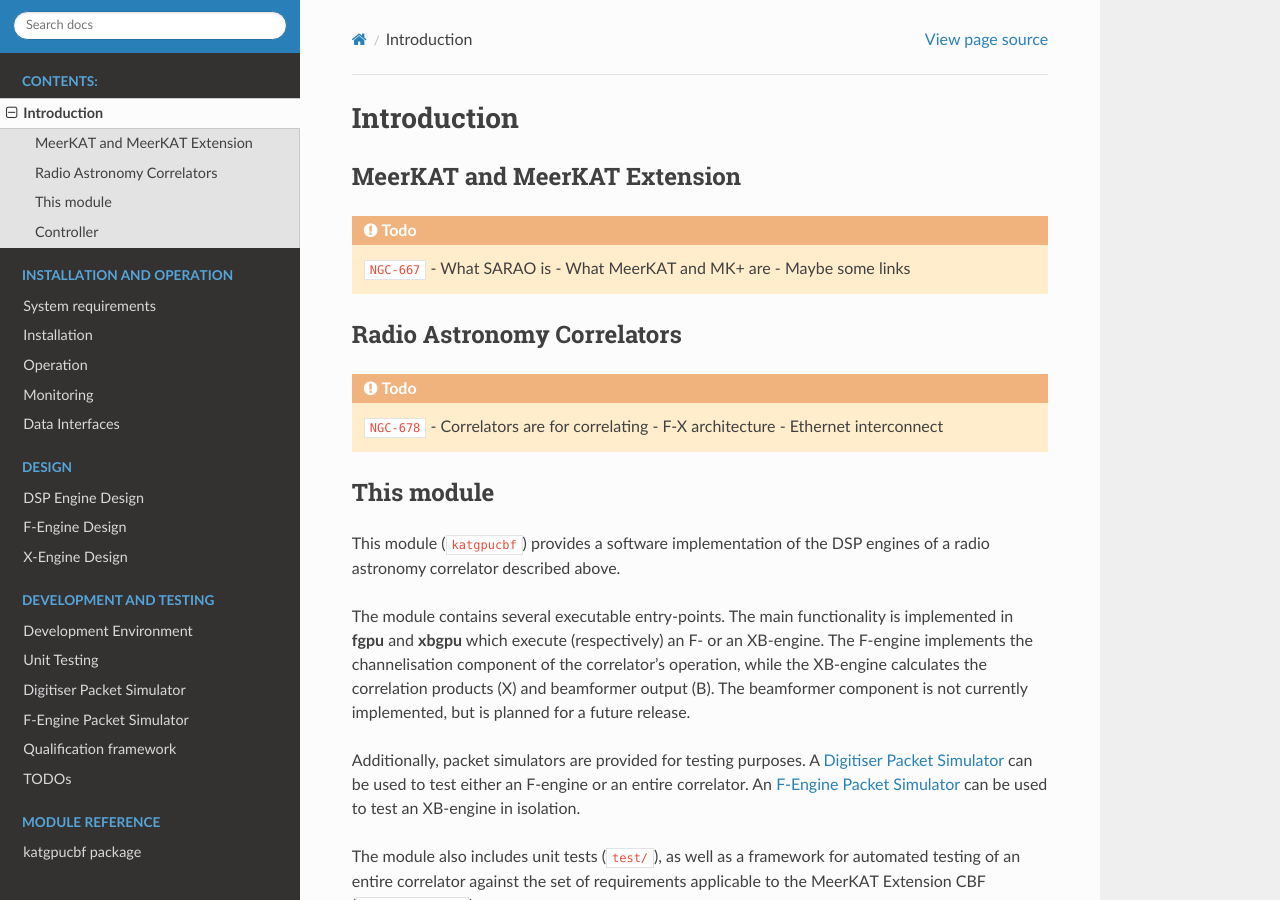
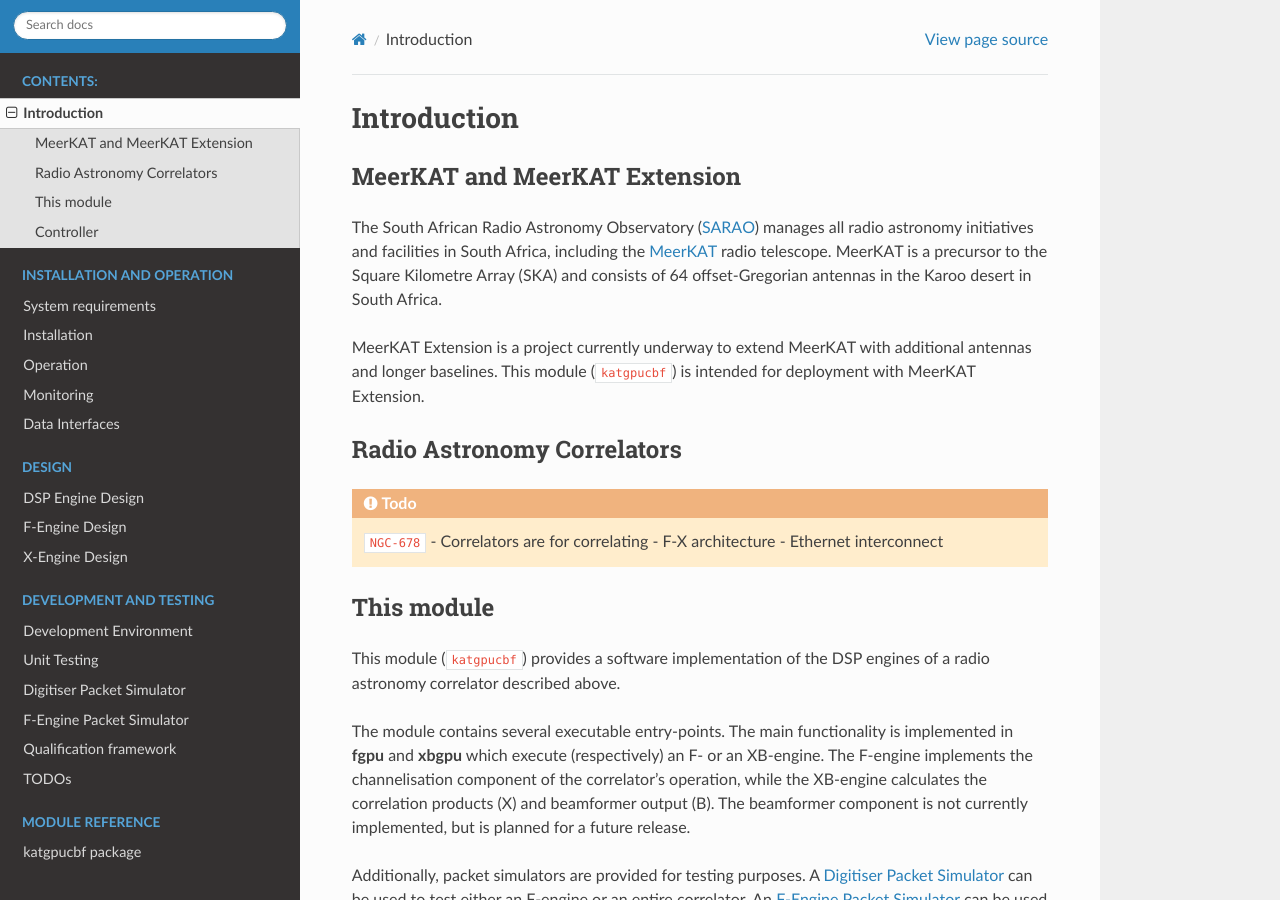
Before and after one commit to ska-sa/katgpucbf, a Sphinx documentation site: the page built from doc/introduction.rst, in a window 1280 px wide and 900 px high. Built offline with Sphinx 7.4.7 and the Read the Docs theme 2.0.0, drawn with Linux system fonts in a browser that asks for light colours; formulas are drawn with MathJax 3; the version number could not be read and is left out.

Commit message:
Add MeerKAT description
Closes NGC-677

```diff
--- a/doc/introduction.rst
+++ b/doc/introduction.rst
@@ -5,10 +5,17 @@
 MeerKAT and MeerKAT Extension
 -----------------------------
 
-.. todo:: ``NGC-667``
-    - What SARAO is
-    - What MeerKAT and MK+ are
-    - Maybe some links
+The South African Radio Astronomy Observatory (`SARAO`_) manages all radio
+astronomy initiatives and facilities in South Africa, including the `MeerKAT`_
+radio telescope. MeerKAT is a precursor to the Square Kilometre Array (SKA) and
+consists of 64 offset-Gregorian antennas in the Karoo desert in South Africa.
+
+MeerKAT Extension is a project currently underway to extend MeerKAT with
+additional antennas and longer baselines. This module (``katgpucbf``) is
+intended for deployment with MeerKAT Extension.
+
+.. _SARAO: https://www.sarao.ac.za/about/sarao/
+.. _MeerKAT: https://www.sarao.ac.za/science/meerkat/about-meerkat/
 
 
 Radio Astronomy Correlators
```
